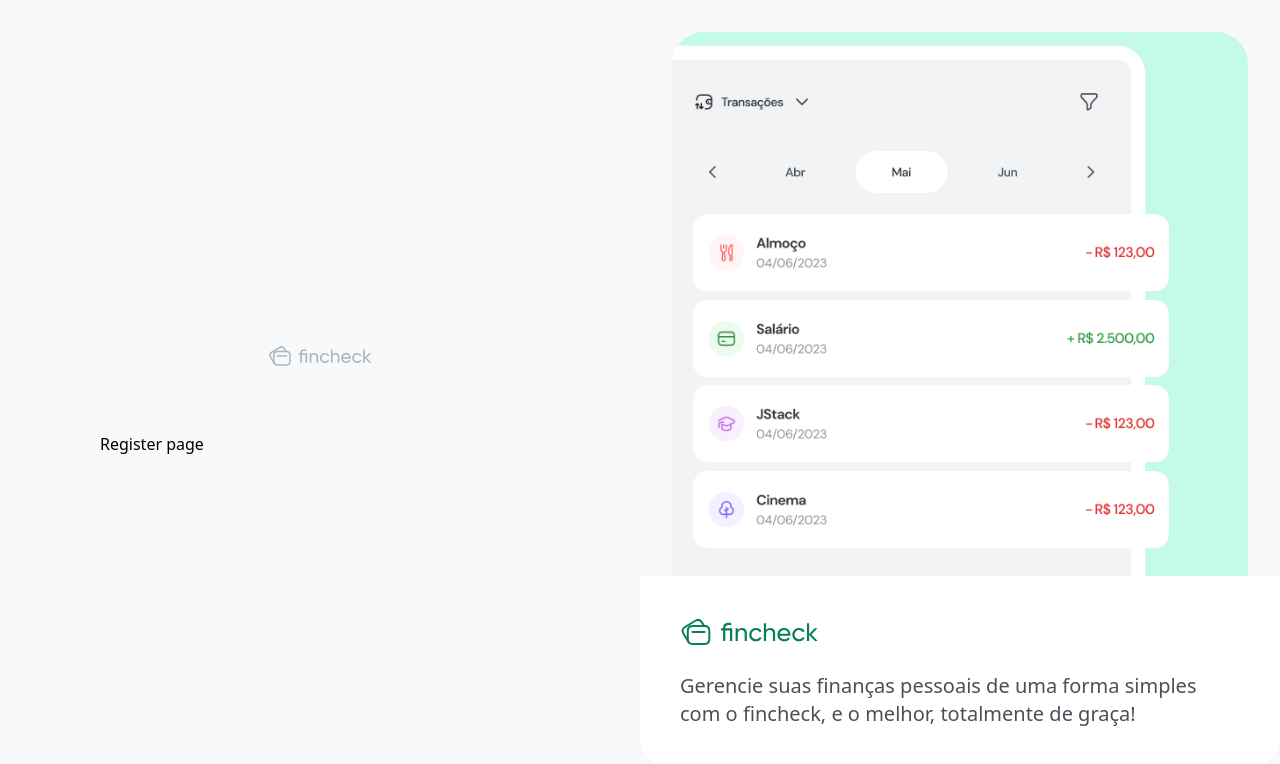
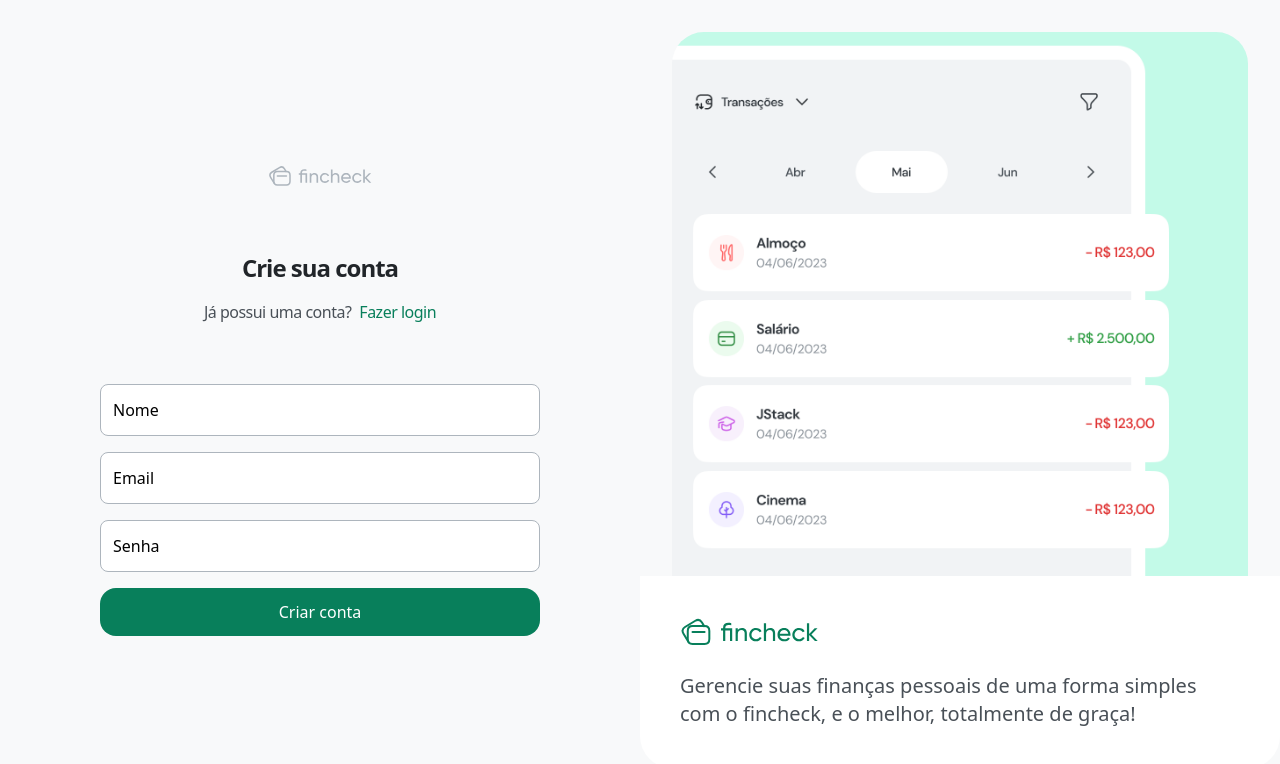
Before and after one commit to mateusgf00/fincheck-frontend, a React (Vite) app: page /register in a window 1280 px wide. Shown: the top 764 px of the page. Built offline with nearby package versions, Linux system fonts and the light colour scheme.

Commit message:
create register page

```diff
--- a/src/view/pages/Login/index.tsx
+++ b/src/view/pages/Login/index.tsx
@@ -4,15 +4,21 @@
 
 export function Login() {
   return (
-    <div>
-      <header className="flex flex-col items-center gap-4">
-        <h1 className="text-2xl font-bold text-gray-900 tracking-[-1px]">Entre em sua conta</h1>
+    <>
+      <header className="flex flex-col items-center gap-4 text-center">
+        <h1 className="text-2xl font-bold text-gray-900 tracking-[-1px]">
+          Entre em sua conta
+        </h1>
 
         <p className="space-x-2">
           <span className="text-gray-700 tracking-[-0.5px]">
             Novo por aqui?
           </span>
-          <Link to="/register" className=" font-medium text-teal-900 tracking-[-0.5px]">
+
+          <Link
+            to="/register"
+            className=" font-medium text-teal-900 tracking-[-0.5px]"
+          >
             Crie sua conta
           </Link>
         </p>
@@ -35,6 +41,6 @@
           Entrar
         </Button>
       </form>
-    </div>
+    </>
   );
 }
--- a/src/view/pages/Register/index.tsx
+++ b/src/view/pages/Register/index.tsx
@@ -1,5 +1,52 @@
+import { Link } from "react-router-dom";
+import { Input } from "../../components/Input";
+import { Button } from "../../components/Button";
+
 export function Register() {
   return(
-    <h1>Register page</h1>
+    <>
+      <header className="flex flex-col items-center gap-4 text-center">
+        <h1 className="text-2xl font-bold text-gray-900 tracking-[-1px]">
+          Crie sua conta
+        </h1>
+
+        <p className="space-x-2">
+          <span className="text-gray-700 tracking-[-0.5px]">
+            Já possui uma conta?
+          </span>
+
+          <Link
+            to="/login"
+            className=" font-medium text-teal-900 tracking-[-0.5px]"
+          >
+            Fazer login
+          </Link>
+        </p>
+      </header>
+
+      <form className="mt-[60px] flex flex-col gap-4">
+        <Input
+          type="name"
+          placeholder="Nome"
+          name="name"
+        />
+
+        <Input
+          type="email"
+          placeholder="Email"
+          name="email"
+        />
+
+        <Input
+          type="password"
+          placeholder="Senha"
+          name="password"
+        />
+
+        <Button type="submit" className="mt-2">
+          Criar conta
+        </Button>
+      </form>
+    </>
   )
 }
```
